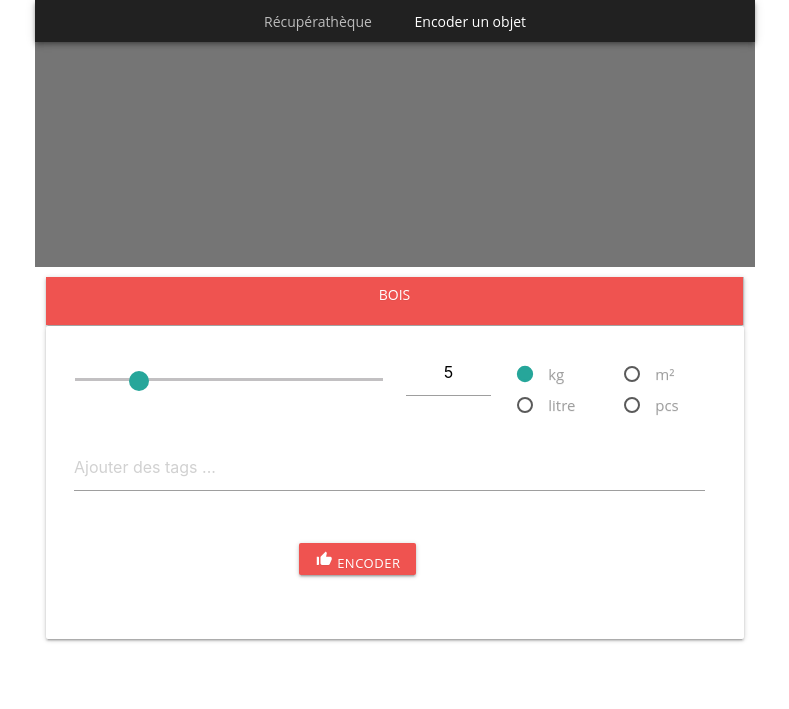
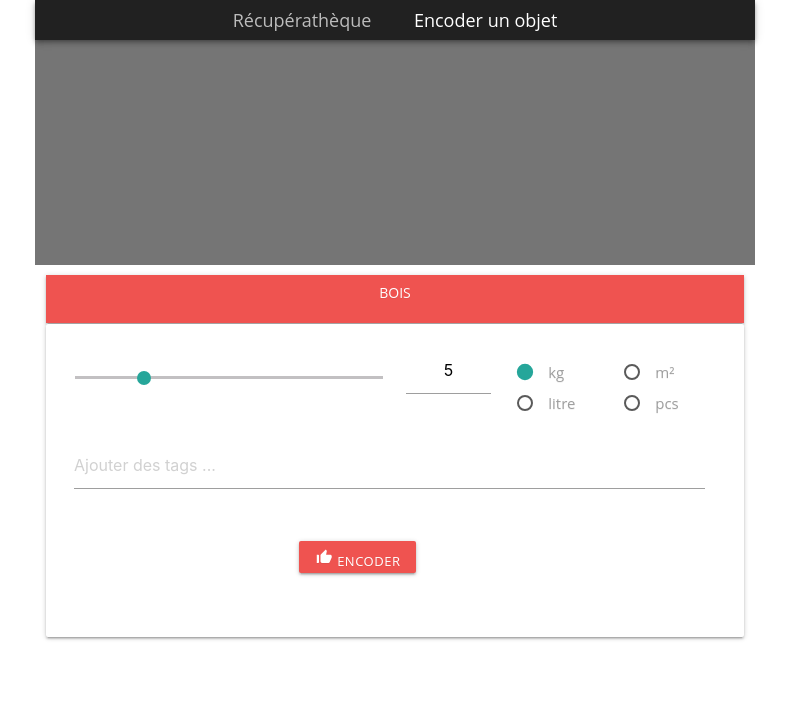
Before and after one commit to flebuz/recuperatheque, a PHP site: page /appli.php in a window 1280 px wide. Shown: the top 709 px of the page, without its empty margins (245-1034 px from the left). Run offline with PHP 8.4, Linux system fonts and the light colour scheme; some libraries are stand-ins or nearby versions.

Commit message:
Update appli.php

```diff
--- a/appli.php
+++ b/appli.php
@@ -8,12 +8,7 @@
 		<!--Let browser know website is optimized for mobile-->
 		<meta name="viewport" content="width=device-width, initial-scale=1.0">
 		<meta name="theme-color" content="#f44336">
-		<!--<script src="dist/js/jquery.min.js"></script>
-		<script src="dist/js/standalone/selectize.js"></script>
-		<script src="dist/js/index.js"></script>
-		<link rel="stylesheet" href="dist/css/styles.css">
-		<link rel="stylesheet" href="normalize.css">
-		<link rel="stylesheet" href="dist/css/selectize.default.css"> -->
+		<link rel="stylesheet" href="style.css">
 
 
       <!--Import Google Icon Font-->
@@ -33,142 +28,7 @@
     </body>
   </html>
 
-		<style>
 
-		<!--
-		#container {
-	width: 95% ;
-    margin: 0px auto;
-
-	max-height: 225px;
-
-    border: 0px #333 solid;
-	background-color: dimgrey;
-}
--->
-<!--
-#video {
-    width: 100% ;
-    max-height: 225px;
-  <!--  width: 500px;
-    height: 375px;
-	-->
-	<!--
-    background-color: #666;
-}
--->
-
-.mobile-app-toggle {
-  display: -webkit-flex;
-  display: -ms-flexbox;
-  display: flex;
-  width: 100%;
-<!--  border: 0px solid #1779ba;
-  border-radius: 0.625rem; -->
-  border: 1px;
-  overflow: hidden;
-  margin-bottom: 1rem;
-  margin-top: 0.5rem;
-  -webkit-appearance: none;
-}
-
-.mobile-app-toggle .button {
-  background: transparent;
-  color: #1779ba;
-  border: 0px ;
-  margin-bottom: 0;
-  -webkit-flex: 1 0 0;
-      -ms-flex: 1 0 0px;
-          flex: 1 0 0;
-}
-
-.mobile-app-toggle .button:nth-child(n+1) {
- <!-- border-left: 1px solid #1779ba; -->
-}
-
-.mobile-app-toggle .button.is-active {
-  background: #1779ba;
-  color: #fefefe;
-}
-<!--
-body {
-	padding: 0 0 10px 0;
-	font-family: 'Open Sans', Helvetica, arial, sans-serif;
-	font-size: 20px !important;
-	line-height: 24px;
-	font-weight: 500;
-	color: #444B58;
-	background: #fff;
-	text-shadow: 0 1px 0 rgba(0,0,0,0.05);
-	-webkit-font-smoothing: antialiased;
-}
--->
-
-.breadcrumb {
-
-  font-size: 14px;
- height: 10px !important; <!-- tentative de changer la hauteur de ces breadcrumbs -->
- padding: 0px 0px 0px 0px !important; <!-- tentative de changer la hauteur de ces breadcrumbs -->
-           margin: 0 0px 0 0px !important;
-}
-&:after
-{
-        height: 20px;
-}
-
-.breadcrumb li a {
-
-  padding: 10px 0 10px 20px;
-          height: 20px;
-}
-
-.btn-flat {
-
-  border-radius: 0px !important;
-  border-right: 1px solid #bdbdbd;
-  background-color: #ffff;
-}
-
-.tabs .indicator{
-    background-color: grey;/*your color*/
-    }
-
-.zone_camera {
-    background-image: url("");
-    background-repeat: no-repeat;
-    background-size: cover;
-    background-position: center;
-}
-
-
-input[type='range']
-
-{ -webkit-appearance: none;  height:30px;  }
-
-
-input[type='range']::-webkit-slider-thumb
-
-{  height:20px; width:20px; border-radius: 20px;
-margin: -7px; /* alignment fix for Chrome */ }
-
-input[type="range"]::-ms-thumb {
-  margin: 0; /* Reset margin in Edge since it supports -webkit-slider-thumb as well */
-}
-
-/* fin des trucs nécessaires pour l'usabilité - le reste c'est du bazar*/
-
-
-/* Customizer le track pour améliorer l'usabilité ? Pour le moment DESACTIVE */
-
-
-.no-gutter > [class*='col-'] {
-    padding-right:0;
-    padding-left:0;
-}
-<!-- https://codepen.io/ncerminara/pen/hfvix/ ne semble pas marcher... -->
-
-
-</style>
 <script>
 $(function() {
 	$('select').selectize(options);
```
